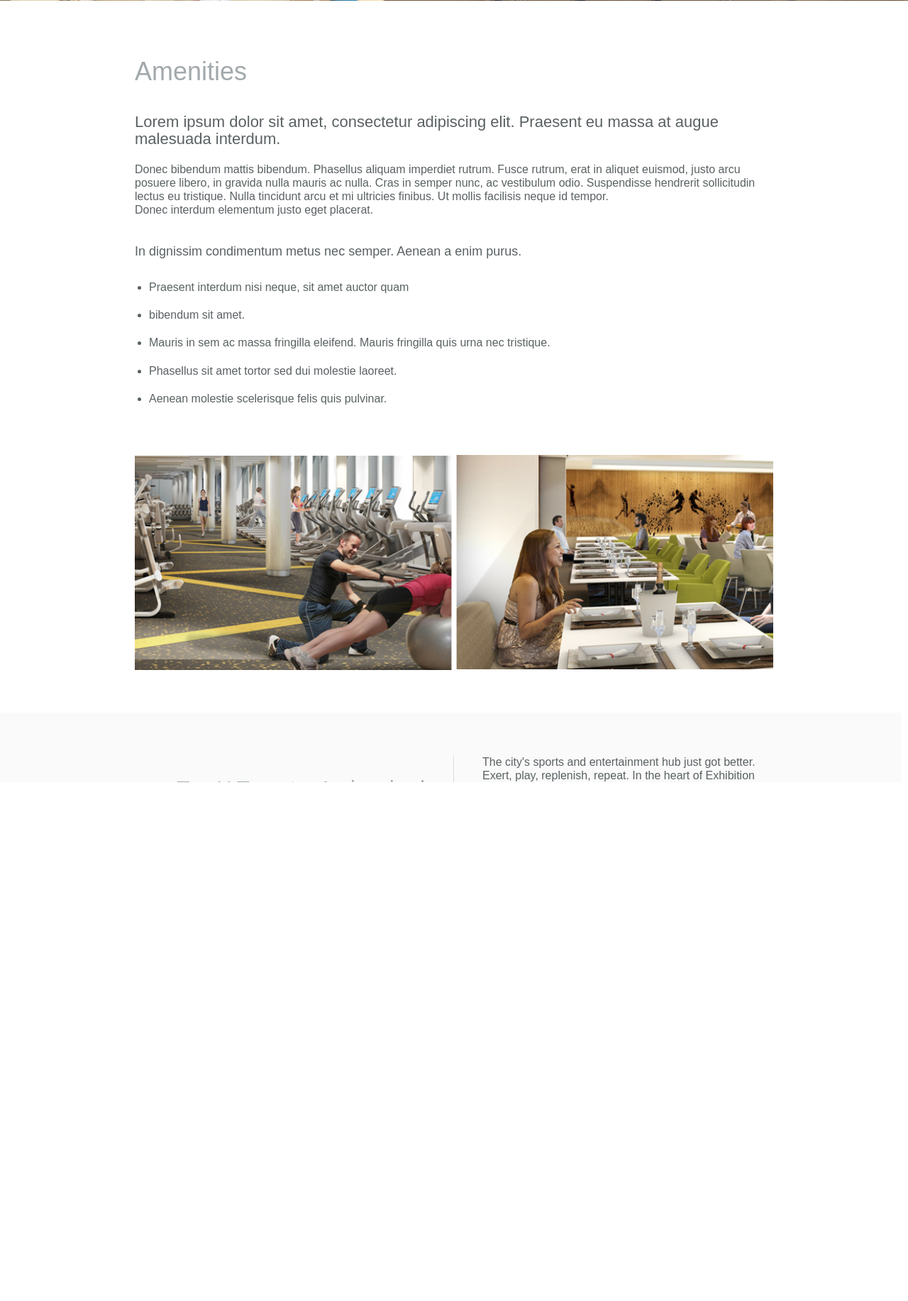
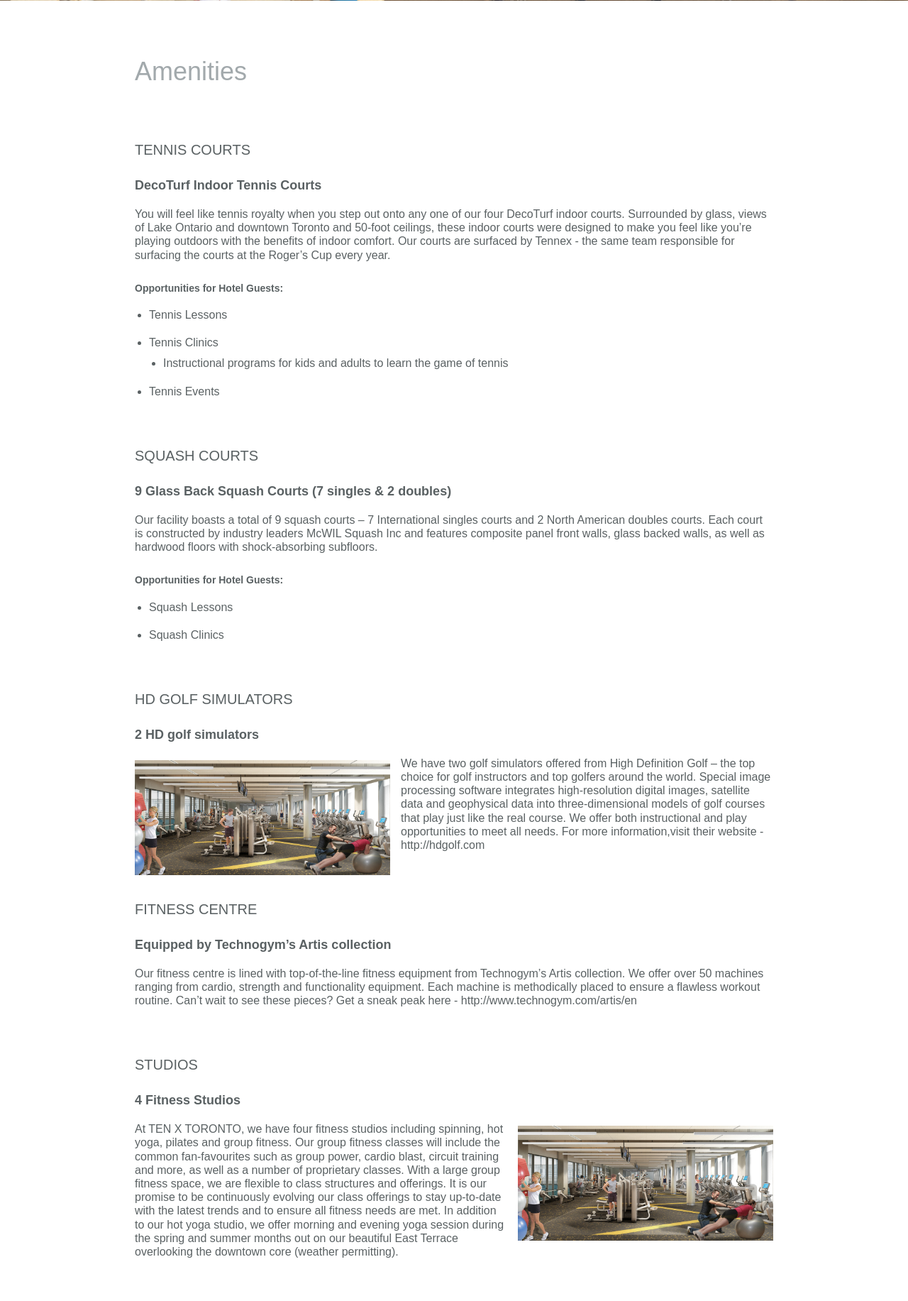
Before and after one commit to cristina-pizzagalli/TenX, a PHP site: page /amenities.html in a window 1280 px wide. Shown: the part 423-2256 px from the top of the page at 71% size. Before the commit the page ends 1525 px from the top, so only its background shows below. Run offline with PHP 8.4, Linux system fonts and the light colour scheme; some libraries are stand-ins or nearby versions; some web fonts are replaced.

Commit message:
revisions

```diff
--- a/amenities.html
+++ b/amenities.html
@@ -8,7 +8,23 @@
     <link href="/stylesheets/instalink-2.0.7.css" rel="stylesheet">
     <script src="https://use.fontawesome.com/a6a7dabae4.js"></script>
     <script src="/javascripts/all.js"></script>
+    <script src="javascripts/jquery-2.1.1.js"></script>
     <script src="javascripts/modernizr.js"></script>
+    <script src="javascripts/jquery.scrollify.js"></script>
+    <script src="/javascripts/instalink-2.0.7.js"></script>
+    <script src="javascripts/main.js"></script>
+    <script>
+        $(window).on("resize", function () {
+          if( $(window).width() > 1000){
+            $(function() {
+              $.scrollify({
+                section : ".cd-section",
+              });
+            });
+          }
+        }).resize();
+
+      </script>
   </head>
   <body class="amenities">
     <div id="toggle" class="button_container"><span class="top"></span><span class="middle"></span><span class="bottom"></span></div>
@@ -29,18 +45,40 @@
 </header>
 <section class="interior-content">
 	<h1>Amenities</h1>
-	<h2>Lorem ipsum dolor sit amet, consectetur adipiscing elit. Praesent eu massa at augue malesuada interdum. </h2>
-	<p>Donec bibendum mattis bibendum. Phasellus aliquam imperdiet rutrum. Fusce rutrum, erat in aliquet euismod, justo arcu posuere libero, in gravida nulla mauris ac nulla. Cras in semper nunc, ac vestibulum odio. Suspendisse hendrerit sollicitudin lectus eu tristique. Nulla tincidunt arcu et mi ultricies finibus. Ut mollis facilisis neque id tempor.</p>
-	<p>Donec interdum elementum justo eget placerat.</p>
-	<h3>In dignissim condimentum metus nec semper. Aenean a enim purus.</h3>
-		<ul>
-			<li>Praesent interdum nisi neque, sit amet auctor quam</li>
-			<li>bibendum sit amet.</li>
-			<li>Mauris in sem ac massa fringilla eleifend. Mauris fringilla quis urna nec tristique.</li>
-			<li>Phasellus sit amet tortor sed dui molestie laoreet.</li>
-			<li>Aenean molestie scelerisque felis quis pulvinar.</li>
-		</ul>
-		<img src="/images/amenities-placeholder-photo.png" class="full-width"/>
+	<h2>TENNIS COURTS</h2>
+	<h3>DecoTurf Indoor Tennis Courts</h3>
+	<p>You will feel like tennis royalty when you step out onto any one of our four DecoTurf indoor courts. Surrounded by glass, views of Lake Ontario and downtown Toronto and 50-foot ceilings, these indoor courts were designed to make you feel like you’re playing outdoors with the benefits of indoor comfort. Our courts are surfaced by Tennex - the same team responsible for surfacing the courts at the Roger’s Cup every year.</p>
+	<h4>Opportunities for Hotel Guests:</h4>
+	<ul>
+		<li>Tennis Lessons</li>
+		<li>Tennis Clinics
+				<ul>
+					<li>Instructional programs for kids and adults to learn the game of tennis</li>
+				</ul>
+		</li>
+		<li>Tennis Events</li>
+	</ul>
+	<h2>SQUASH COURTS</h2>
+	<h3>9 Glass Back Squash Courts (7 singles & 2 doubles)</h3>
+	<p>Our facility boasts a total of 9 squash courts – 7 International singles courts and 2 North American doubles courts. Each court is constructed by industry leaders McWIL Squash Inc and features composite panel front walls, glass backed walls, as well as hardwood floors with shock-absorbing subfloors.</p>
+	<h4>Opportunities for Hotel Guests:</h4>
+	<ul>
+		<li>Squash Lessons</li>
+		<li>Squash Clinics</li>
+	</ul>
+	<h2>HD GOLF SIMULATORS</h2>
+	<h3>2 HD golf simulators</h3>
+	<img src="/images/gym-placeholder.jpg" class="image-left"/>
+	<p>We have two golf simulators offered from High Definition Golf – the top choice for golf instructors and top golfers around the world. Special image processing software integrates high-resolution digital images, satellite data and geophysical data into three-dimensional models of golf courses that play just like the real course. We offer both instructional and play opportunities to meet all needs. For more information,visit their website - http://hdgolf.com</p>
+	<h2>FITNESS CENTRE</h2>
+	<h3>Equipped by Technogym’s Artis collection</h3>
+	<p>Our fitness centre is lined with top-of-the-line fitness equipment from Technogym’s Artis collection. We offer over 50 machines ranging from cardio, strength and functionality equipment. Each machine is methodically placed to ensure a flawless workout routine. Can’t wait to see these pieces? Get a sneak peak here - http://www.technogym.com/artis/en</p>
+	<h2>STUDIOS</h2>
+	<h3>4 Fitness Studios</h3>
+	<img src="/images/gym-placeholder.jpg" class="image-right"/>
+	<p>At TEN X TORONTO, we have four fitness studios including spinning, hot yoga, pilates and group fitness. Our group fitness classes will include the common fan-favourites such as group power, cardio blast, circuit training and more, as well as a number of proprietary classes. With a large group fitness space, we are flexible to class structures and offerings. It is our promise to be continuously evolving our class offerings to stay up-to-date with the latest trends and to ensure all fitness needs are met. In addition to our hot yoga studio, we offer morning and evening yoga session during the spring and summer months out on our beautiful East Terrace overlooking the downtown core (weather permitting).
+	</p>
+	<img src="/images/amenities-placeholder-photo.png" class="full-width"/>
 </section>
 <section class="interior-cta">
   <div class="content">
@@ -59,8 +97,5 @@
 	<p><a href="#">Contact Us</a>|<a href="#">Members</a>|<a href="#">Careers</a><br/>
 	© 2016 Ten X Toronto, lorem ipsum dolor sit amet.</p>
 </footer>
-  <script src="javascripts/jquery-2.1.1.js"></script>
-    <script src="/javascripts/instalink-2.0.7.js"></script>
-  <script src="javascripts/main.js"></script>
   </body>
 </html>
--- a/stylesheets/site.css
+++ b/stylesheets/site.css
@@ -505,12 +505,12 @@ input.outline-btn {
             width: 100%;
             color: #fff;
             bottom: 0;
-            padding: 20px;
+            padding: 10px;
             z-index: 999; }
             /* line 463, site.css.scss */
             .cd-section.services .content .column .row .block .caption h2 {
               color: #ffffff;
-              font-size: 24px;
+              font-size: 22px;
               text-align: left;
               font-weight: 300;
               line-height: 1.1;
@@ -518,7 +518,7 @@ input.outline-btn {
               padding: 0px 0px 10px 0px; }
             /* line 472, site.css.scss */
             .cd-section.services .content .column .row .block .caption p {
-              font-size: 16px;
+              font-size: 14px;
               font-weight: 300px;
               color: #ffffff;
               text-align: left;
@@ -731,33 +731,42 @@ header.amenities {
   /* line 672, site.css.scss */
   .interior-content h2 {
     color: #5a6163;
-    font-size: 22px;
+    font-size: 20px;
     text-align: left;
     font-weight: 300;
     line-height: 1.1;
     font-style: normal;
-    padding: 20px 0px 20px 0px; }
+    padding: 60px 0px 10px 0px; }
   /* line 681, site.css.scss */
   .interior-content h3 {
     color: #5a6163;
     font-size: 18px;
     text-align: left;
-    font-weight: 300;
+    font-weight: 600;
     line-height: 1.1;
     font-style: normal;
-    padding: 40px 0px 20px 0px; }
+    padding: 20px 0px 10px 0px; }
   /* line 690, site.css.scss */
+  .interior-content h4 {
+    color: #5a6163;
+    font-size: 14px;
+    text-align: left;
+    font-weight: 600;
+    line-height: 1.1;
+    font-style: normal;
+    padding: 20px 0px 10px 0px; }
+  /* line 699, site.css.scss */
   .interior-content p {
     color: #5a6163;
     font-size: 16px;
     font-weight: 300px;
     text-align: left;
     line-height: 1.2;
-    padding: 0px; }
-  /* line 698, site.css.scss */
+    padding: 10px 0px; }
+  /* line 707, site.css.scss */
   .interior-content ul {
     margin-left: 20px; }
-    /* line 700, site.css.scss */
+    /* line 709, site.css.scss */
     .interior-content ul li {
       list-style: disc;
       color: #5a6163;
@@ -766,31 +775,46 @@ header.amenities {
       text-align: left;
       line-height: 1.2;
       padding: 10px 0px; }
-  /* line 710, site.css.scss */
+      /* line 717, site.css.scss */
+      .interior-content ul li ul li {
+        padding: 10px 0px 0px 0px; }
+  /* line 722, site.css.scss */
   .interior-content img.full-width {
     display: block;
     width: 100%;
     margin: 60px 0px; }
+  /* line 727, site.css.scss */
+  .interior-content img.image-left {
+    display: block;
+    float: left;
+    width: 40%;
+    margin: 15px 15px 15px 0px; }
+  /* line 733, site.css.scss */
+  .interior-content img.image-right {
+    display: block;
+    float: right;
+    width: 40%;
+    margin: 15px 0px 15px 15px; }
 
-/* line 716, site.css.scss */
+/* line 740, site.css.scss */
 .interior-cta {
   display: block;
   width: 100%;
   background: #fafafa; }
-  /* line 720, site.css.scss */
+  /* line 744, site.css.scss */
   .interior-cta .content {
     display: table;
     padding: 60px 40px;
     margin: 0px auto;
     max-width: 1000px; }
-    /* line 725, site.css.scss */
+    /* line 749, site.css.scss */
     .interior-cta .content .column {
       display: table-cell;
       text-align: left;
       vertical-align: middle;
       width: 50%;
       padding: 0px 20px 0px 40px; }
-      /* line 731, site.css.scss */
+      /* line 755, site.css.scss */
       .interior-cta .content .column h2 {
         color: #a2a9ac;
         font-size: 30px;
@@ -799,23 +823,23 @@ header.amenities {
         line-height: 1.1;
         font-style: normal;
         padding: 0px 20px; }
-      /* line 740, site.css.scss */
+      /* line 764, site.css.scss */
       .interior-cta .content .column p {
         font-size: 16px;
         font-weight: 300px;
         color: #5a6163;
         text-align: left;
         line-height: 1.2; }
-        /* line 746, site.css.scss */
+        /* line 770, site.css.scss */
         .interior-cta .content .column p.mousetext {
           font-size: 14px;
           font-style: italic; }
-      /* line 751, site.css.scss */
+      /* line 775, site.css.scss */
       .interior-cta .content .column:first-of-type {
         border-right: 1px solid #ddd;
         padding: 0px 20px 0px 10px; }
 
-/* line 758, site.css.scss */
+/* line 782, site.css.scss */
 footer {
   display: block;
   width: 85%;
@@ -824,92 +848,103 @@ footer {
   line-height: 1.5;
   margin: 40px auto;
   text-align: right; }
-  /* line 766, site.css.scss */
+  /* line 790, site.css.scss */
   footer a {
     font-size: 16px;
     color: #2a2a2a;
     padding: 0px 10px; }
-    /* line 770, site.css.scss */
+    /* line 794, site.css.scss */
     footer a:last-of-type {
       padding: 0px 0px 0px 10px; }
-    /* line 773, site.css.scss */
+    /* line 797, site.css.scss */
     footer a:hover {
       text-decoration: underline; }
 
+@media (max-width: 1200px) {
+  /* line 809, site.css.scss */
+  .cd-section.services .content .column .row .block .caption {
+    padding: 10px; }
+    /* line 811, site.css.scss */
+    .cd-section.services .content .column .row .block .caption h2 {
+      font-size: 18px; }
+    /* line 814, site.css.scss */
+    .cd-section.services .content .column .row .block .caption p {
+      font-size: 12px; } }
 @media (max-width: 1000px) {
-  /* line 779, site.css.scss */
+  /* line 826, site.css.scss */
   a.outline-btn {
     font-size: 20px; }
-    /* line 781, site.css.scss */
+    /* line 828, site.css.scss */
     a.outline-btn.small {
       font-size: 16px; }
 
-  /* line 785, site.css.scss */
+  /* line 832, site.css.scss */
   input.outline-btn {
     font-size: 20px; }
-    /* line 787, site.css.scss */
+    /* line 834, site.css.scss */
     input.outline-btn.small {
       font-size: 16px; }
 
-  /* line 795, site.css.scss */
+  /* line 842, site.css.scss */
   .cd-section.contact .content .column h2 {
     font-size: 28px; }
-  /* line 798, site.css.scss */
+  /* line 845, site.css.scss */
   .cd-section.contact .content .column p {
     font-size: 16px; }
-  /* line 801, site.css.scss */
+  /* line 848, site.css.scss */
   .cd-section.contact .content .column h3 {
     font-size: 18px; }
-  /* line 804, site.css.scss */
+  /* line 851, site.css.scss */
   .cd-section.contact .content .column input[type=email], .cd-section.contact .content .column textarea {
     font-size: 16px; }
-  /* line 811, site.css.scss */
+  /* line 858, site.css.scss */
   .cd-section.features .content {
     border-spacing: 10px;
     width: 96%; }
-    /* line 815, site.css.scss */
+    /* line 862, site.css.scss */
     .cd-section.features .content .column h2 {
       font-size: 20px; }
-    /* line 818, site.css.scss */
+    /* line 865, site.css.scss */
     .cd-section.features .content .column p {
       font-size: 16px; }
-  /* line 826, site.css.scss */
+  /* line 873, site.css.scss */
   .cd-section.social .content .column {
     width: 85%; }
-    /* line 828, site.css.scss */
+    /* line 875, site.css.scss */
     .cd-section.social .content .column h2 {
       font-size: 28px; }
-  /* line 837, site.css.scss */
+  /* line 884, site.css.scss */
   .cd-section.about .content .column h2 {
     font-size: 28px; }
-  /* line 840, site.css.scss */
+  /* line 887, site.css.scss */
   .cd-section.about .content .column p {
     font-size: 16px; }
-    /* line 842, site.css.scss */
+    /* line 889, site.css.scss */
     .cd-section.about .content .column p.mousetext {
       font-size: 16px; }
 
-  /* line 850, site.css.scss */
+  /* line 897, site.css.scss */
   .interior-content {
     display: block;
     width: 85%;
     max-width: 900px;
     margin: 0px auto; }
-    /* line 855, site.css.scss */
+    /* line 902, site.css.scss */
     .interior-content h1 {
       font-size: 28px; }
-    /* line 858, site.css.scss */
+    /* line 905, site.css.scss */
     .interior-content h2 {
-      font-size: 20px; }
-    /* line 861, site.css.scss */
+      font-size: 20px;
+      padding: 40px 0px 10px 0px; }
+    /* line 909, site.css.scss */
     .interior-content h3 {
       font-size: 18px; }
 
-  /* line 868, site.css.scss */
+  /* line 916, site.css.scss */
   .interior-cta .content .column h2 {
     font-size: 28px; } }
 @media (max-width: 750px) {
-  /* line 877, site.css.scss */
+  /* line 925, site.css.scss */
   .overlay nav {
     position: relative;
     height: 70%;
@@ -917,7 +952,7 @@ footer {
     transform: translateY(-50%);
     font-size: 30px;
     text-align: center; }
-  /* line 885, site.css.scss */
+  /* line 933, site.css.scss */
   .overlay ul {
     list-style: none;
     padding: 0;
@@ -925,7 +960,7 @@ footer {
     display: inline-block;
     position: relative;
     height: 100%; }
-    /* line 892, site.css.scss */
+    /* line 940, site.css.scss */
     .overlay ul li {
       display: block;
       height: 25%;
@@ -933,7 +968,7 @@ footer {
       min-height: 50px;
       position: relative;
       opacity: 0; }
-      /* line 899, site.css.scss */
+      /* line 947, site.css.scss */
       .overlay ul li a {
         display: block;
         position: relative;
@@ -941,67 +976,67 @@ footer {
         text-decoration: none;
         overflow: hidden;
         transition: all 0.5s ease; }
-        /* line 906, site.css.scss */
+        /* line 954, site.css.scss */
         .overlay ul li a:hover {
           color: #000000; }
-        /* line 909, site.css.scss */
+        /* line 957, site.css.scss */
         .overlay ul li a.active {
           color: #000000; }
 
-  /* line 917, site.css.scss */
+  /* line 965, site.css.scss */
   .logo-home {
     display: none; }
 
-  /* line 920, site.css.scss */
+  /* line 968, site.css.scss */
   .button_container.home, .button_container {
     top: 35px;
     left: 7.5%; }
 
-  /* line 924, site.css.scss */
+  /* line 972, site.css.scss */
   .cd-section {
     width: calc(100%);
     margin-left: 0px;
     min-height: inherit; }
-    /* line 929, site.css.scss */
+    /* line 977, site.css.scss */
     .cd-section.video .content {
       min-height: inherit;
       display: block;
       width: calc(100%);
       margin-left: 0px; }
-    /* line 936, site.css.scss */
+    /* line 984, site.css.scss */
     .cd-section.social {
       background: #ffffff; }
-    /* line 940, site.css.scss */
+    /* line 988, site.css.scss */
     .cd-section.contact .content {
       width: 95%;
       height: inherit; }
-      /* line 943, site.css.scss */
+      /* line 991, site.css.scss */
       .cd-section.contact .content .column {
         display: block;
         width: 100%;
         height: auto;
         padding: 20px 10px; }
-        /* line 948, site.css.scss */
+        /* line 996, site.css.scss */
         .cd-section.contact .content .column:first-of-type {
           padding: 0px;
           height: 200px; }
-        /* line 952, site.css.scss */
+        /* line 1000, site.css.scss */
         .cd-section.contact .content .column #map {
           display: block;
           width: 100%;
           height: 100%; }
-    /* line 961, site.css.scss */
+    /* line 1009, site.css.scss */
     .cd-section.features .content {
       display: block;
       border-collapse: separate;
       border-spacing: 20px;
       max-width: 1200px;
       width: 95%; }
-      /* line 967, site.css.scss */
+      /* line 1015, site.css.scss */
       .cd-section.features .content .column {
         display: block;
         margin: 20px 0px; }
-    /* line 974, site.css.scss */
+    /* line 1022, site.css.scss */
     .cd-section.social .content {
       display: block;
       padding: 60px 40px;
@@ -1009,7 +1044,7 @@ footer {
       height: auto;
       max-width: auto;
       width: 100%; }
-      /* line 981, site.css.scss */
+      /* line 1029, site.css.scss */
       .cd-section.social .content .column {
         display: block;
         vertical-align: middle;
@@ -1017,13 +1052,13 @@ footer {
         padding: 0px;
         height: auto;
         text-align: center; }
-        /* line 988, site.css.scss */
+        /* line 1036, site.css.scss */
         .cd-section.social .content .column h2 {
           text-align: center; }
-        /* line 991, site.css.scss */
+        /* line 1039, site.css.scss */
         .cd-section.social .content .column:first-of-type {
           width: 100%; }
-          /* line 993, site.css.scss */
+          /* line 1041, site.css.scss */
           .cd-section.social .content .column:first-of-type a {
             display: inline-block;
             width: 75px;
@@ -1035,13 +1070,13 @@ footer {
             cursor: pointer;
             cursor: hand;
             transition: all 0.5s ease; }
-            /* line 1004, site.css.scss */
+            /* line 1052, site.css.scss */
             .cd-section.social .content .column:first-of-type a i {
               margin: 10px 0px 0px 0px; }
-            /* line 1007, site.css.scss */
+            /* line 1055, site.css.scss */
             .cd-section.social .content .column:first-of-type a:hover {
               background: rgba(205, 222, 237, 0.1); }
-    /* line 1016, site.css.scss */
+    /* line 1064, site.css.scss */
     .cd-section.services .content {
       display: block;
       padding: 20px 0px 30px 0px;
@@ -1049,7 +1084,7 @@ footer {
       height: auto;
       max-width: auto;
       width: 95%; }
-      /* line 1023, site.css.scss */
+      /* line 1071, site.css.scss */
       .cd-section.services .content .column {
         display: block;
         text-align: left;
@@ -1057,17 +1092,17 @@ footer {
         width: 100%;
         padding: 0px;
         height: 500px; }
-        /* line 1030, site.css.scss */
+        /* line 1078, site.css.scss */
         .cd-section.services .content .column:first-of-type {
           margin-bottom: 20px; }
-        /* line 1033, site.css.scss */
+        /* line 1081, site.css.scss */
         .cd-section.services .content .column .row {
           display: table;
           height: 33.33333333333333%;
           width: calc(100% + 5px);
           border-collapse: separate;
           border-spacing: 10px 5px; }
-          /* line 1039, site.css.scss */
+          /* line 1087, site.css.scss */
           .cd-section.services .content .column .row .block {
             display: table-cell;
             height: 100%;
@@ -1076,7 +1111,7 @@ footer {
             position: relative;
             background: #000;
             vertical-align: middle; }
-            /* line 1047, site.css.scss */
+            /* line 1095, site.css.scss */
             .cd-section.services .content .column .row .block .caption {
               display: none;
               position: absolute;
@@ -1085,7 +1120,7 @@ footer {
               bottom: 0;
               padding: 20px;
               z-index: 999; }
-              /* line 1055, site.css.scss */
+              /* line 1103, site.css.scss */
               .cd-section.services .content .column .row .block .caption h2 {
                 color: #ffffff;
                 font-size: 16px;
@@ -1094,7 +1129,7 @@ footer {
                 line-height: 1.1;
                 font-style: normal;
                 padding: 0px 0px 10px 0px; }
-              /* line 1064, site.css.scss */
+              /* line 1112, site.css.scss */
               .cd-section.services .content .column .row .block .caption p {
                 font-size: 12px;
                 font-weight: 300px;
@@ -1103,60 +1138,60 @@ footer {
                 line-height: 1.2;
                 max-width: 360px;
                 padding: 0px; }
-    /* line 1079, site.css.scss */
+    /* line 1127, site.css.scss */
     .cd-section.about {
       padding: 20px; }
-      /* line 1081, site.css.scss */
+      /* line 1129, site.css.scss */
       .cd-section.about .content {
         display: block;
         width: 98%; }
-        /* line 1084, site.css.scss */
+        /* line 1132, site.css.scss */
         .cd-section.about .content .column {
           display: block;
           text-align: left;
           vertical-align: middle;
           width: 100%;
           padding: 0px 10px; }
-          /* line 1090, site.css.scss */
+          /* line 1138, site.css.scss */
           .cd-section.about .content .column h2 {
             text-align: left;
             padding: 0px 0px 20px 0px; }
-          /* line 1094, site.css.scss */
+          /* line 1142, site.css.scss */
           .cd-section.about .content .column:first-of-type {
             border-right: none;
             padding: 0px 10px; }
 
-  /* line 1103, site.css.scss */
+  /* line 1151, site.css.scss */
   .interior-cta .content {
     display: block;
     padding: 60px 0px;
     margin: 0px auto;
     width: 85%; }
-    /* line 1108, site.css.scss */
+    /* line 1156, site.css.scss */
     .interior-cta .content .column {
       display: block;
       text-align: left;
       vertical-align: middle;
       width: 100%;
       padding: 0px 0px; }
-      /* line 1114, site.css.scss */
+      /* line 1162, site.css.scss */
       .interior-cta .content .column h2 {
         text-align: left;
         padding: 0px 0px 20px 0px; }
-      /* line 1118, site.css.scss */
+      /* line 1166, site.css.scss */
       .interior-cta .content .column:first-of-type {
         border-right: none;
         padding: 0px 0px; }
 
-  /* line 1125, site.css.scss */
+  /* line 1173, site.css.scss */
   .cd-nav-trigger {
     display: none; }
 
-  /* line 1128, site.css.scss */
+  /* line 1176, site.css.scss */
   .no-touch #cd-vertical-nav {
     display: none; }
 
-  /* line 1131, site.css.scss */
+  /* line 1179, site.css.scss */
   footer {
     display: block;
     width: 85%;
@@ -1165,14 +1200,14 @@ footer {
     line-height: 1.5;
     margin: 40px auto;
     text-align: center; }
-    /* line 1139, site.css.scss */
+    /* line 1187, site.css.scss */
     footer a {
       font-size: 16px;
       color: #2a2a2a;
       padding: 0px 10px; }
-      /* line 1143, site.css.scss */
+      /* line 1191, site.css.scss */
       footer a:last-of-type {
         padding: 0px 0px 0px 10px; }
-      /* line 1146, site.css.scss */
+      /* line 1194, site.css.scss */
       footer a:hover {
         text-decoration: underline; } }
```
Also changed, not shown: index.html (+18 -5 lines), images/gym-placeholder.jpg (added), javascripts/jquery.scrollify.js (added).
